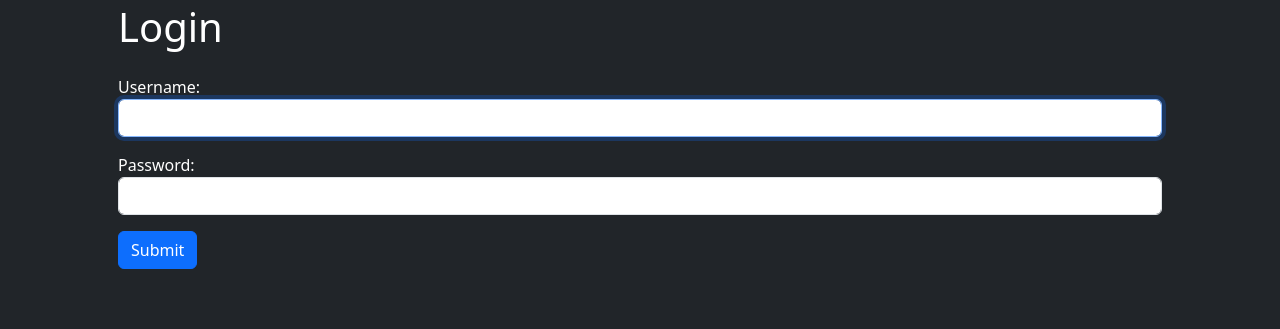
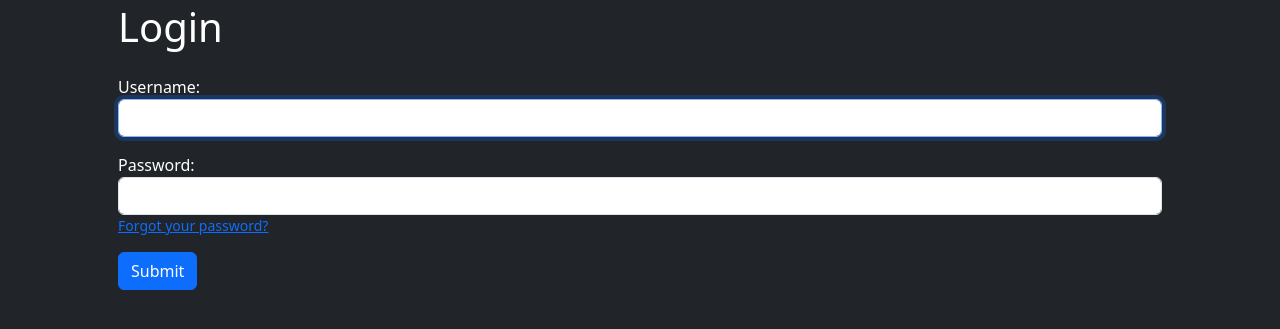
Before and after one commit to CheshireCat26/my_blog, a Django app: page /blog/login/ in a window 1280 px wide. Shown: the part 173-502 px from the top of the page. Run offline with Django 4.2, Linux system fonts and the light colour scheme; some libraries are stand-ins or nearby versions.

Commit message:
add link for password reset

```diff
--- a/my_blog/blog/templates/blog/login.html
+++ b/my_blog/blog/templates/blog/login.html
@@ -9,8 +9,11 @@
             {% csrf_token %}
             {{ form.non_field_errors }}
             {% for field in form %}
-                    <label class="mt-3" for="{{ field.id_for_label }}"> {{ field.label }}: </label>
-                    {{ field }}
+                <label class="mt-3" for="{{ field.id_for_label }}"> {{ field.label }}: </label>
+                {{ field }}
+                {% if field.name ==  "password"%}
+                    <div><a class="small" href="{% url 'blog:reset_password' %}">Forgot your password?</a></div>
+                {% endif %}
             {% endfor %}
             <input type="submit" value="Submit" class="btn btn-primary mt-3">
         </form>
--- /dev/null
+++ b/my_blog/blog/templates/blog/reset_password.html
@@ -0,0 +1 @@
+{% extends 'blog/base.html' %}
--- a/my_blog/blog/urls.py
+++ b/my_blog/blog/urls.py
@@ -9,5 +9,6 @@ urlpatterns = [
     path('register/', views.register, name='register'),
     path('login/', views.login_request, name='login'),
     path('logout/', views.logout_request, name='logout'),
-    path('test_panel/', views.test_panel, name='test_panel')
+    path('test_panel/', views.test_panel, name='test_panel'),
+    path('reset_password/', views.reset_password, name='reset_password')
 ]
--- a/my_blog/blog/views.py
+++ b/my_blog/blog/views.py
@@ -78,3 +78,7 @@ def test_panel(request):
     elif 'error_message' in request.POST.keys():
         messages.error(request, "Test error message")
     return render(request, 'blog/test_panel.html')
+
+
+def reset_password(request):
+    return render(request, 'blog/reset_password.html')
```
Also changed, not shown: my_blog/db.sqlite3.
